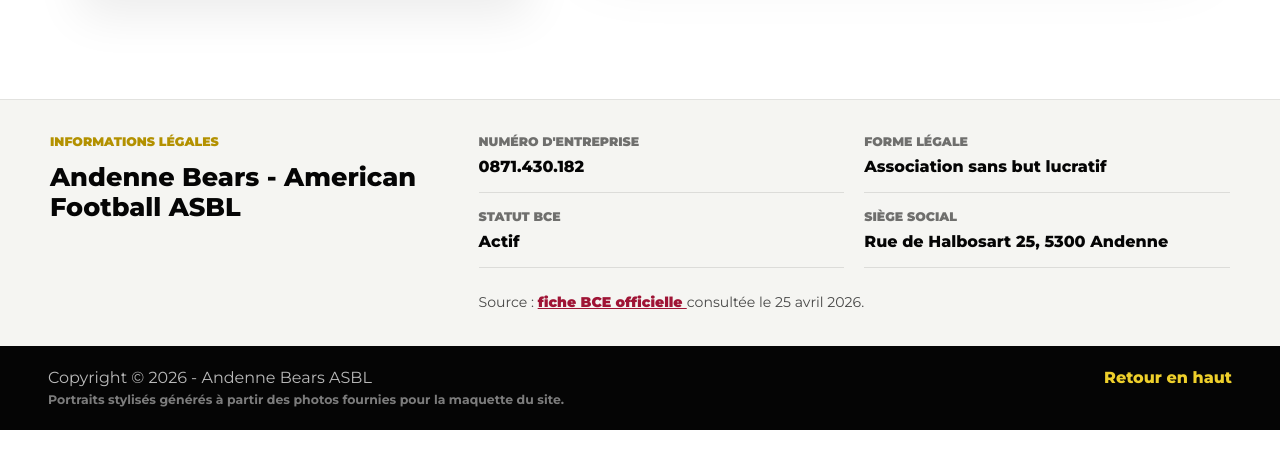
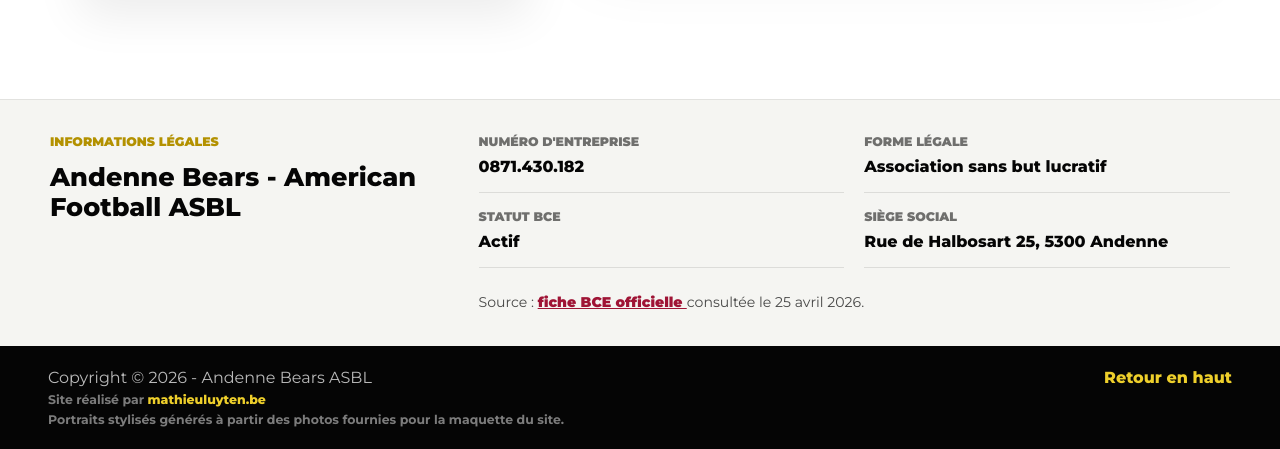
Before and after one commit to MLyte/andenne-bears.be, a plain HTML site: page index.html in a window 1280 px wide. Shown: the part 8840-9289 px from the top of the page. Drawn offline with Linux system fonts and the light colour scheme; no server answers.

Commit message:
Add website credit to footer

```diff
--- a/index.html
+++ b/index.html
@@ -786,6 +786,7 @@
     <footer class="site-footer">
       <div>
         <p>Copyright &copy; 2026 - Andenne Bears ASBL</p>
+        <p class="footer-note">Site réalisé par <a href="https://mathieuluyten.be/" target="_blank" rel="noopener">mathieuluyten.be</a></p>
         <p class="footer-note">Portraits stylisés générés à partir des photos fournies pour la maquette du site.</p>
       </div>
       <a href="#top">Retour en haut</a>
```
